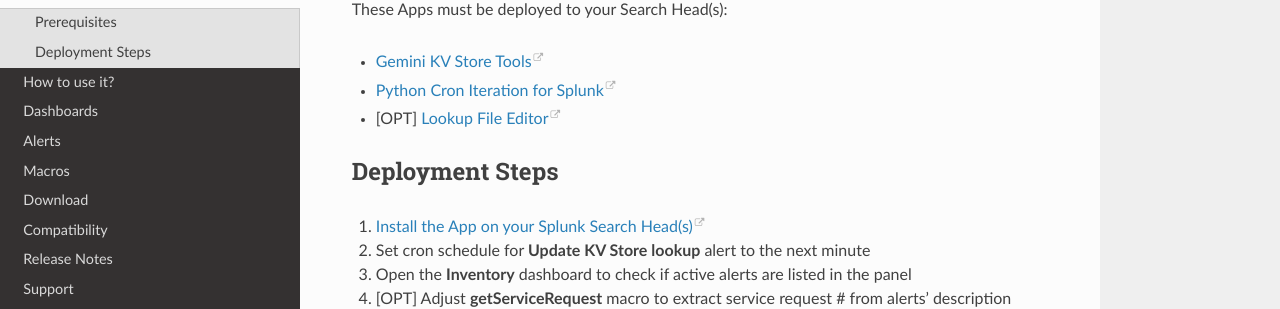
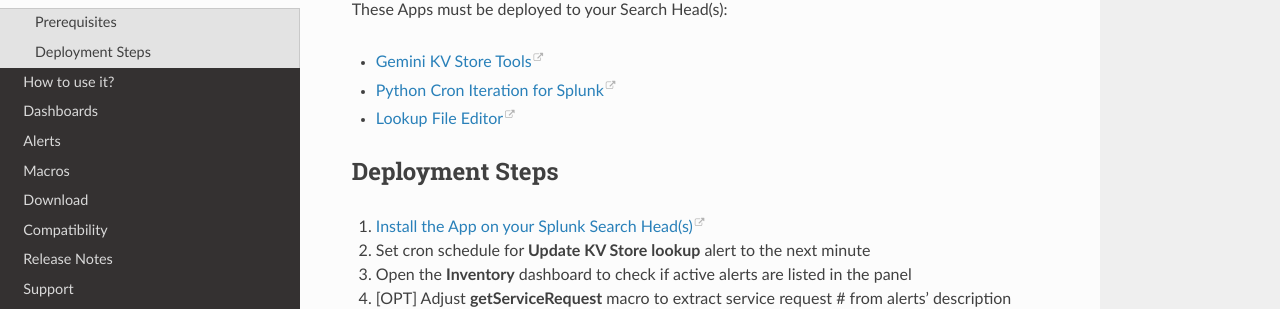
Before and after one commit to a-l-h/splunk-app-proper-alerts, a Sphinx documentation site: the page built from doc/install.rst, in a window 1280 px wide. Shown: the part 218-527 px from the top of the page. Built offline with Sphinx 7.4.7 and the Read the Docs theme 2.0.0, drawn with Linux system fonts in a browser that asks for light colours.

Commit message:
Update install.rst

```diff
--- a/doc/install.rst
+++ b/doc/install.rst
@@ -8,7 +8,7 @@
 
 - `Gemini KV Store Tools <https://splunkbase.splunk.com/app/3536/>`_
 - `Python Cron Iteration for Splunk <https://splunkbase.splunk.com/app/4027/>`_
-- [OPT] `Lookup File Editor <https://splunkbase.splunk.com/app/1724/>`_
+- `Lookup File Editor <https://splunkbase.splunk.com/app/1724/>`_
 
 Deployment Steps
 ----------------
```
